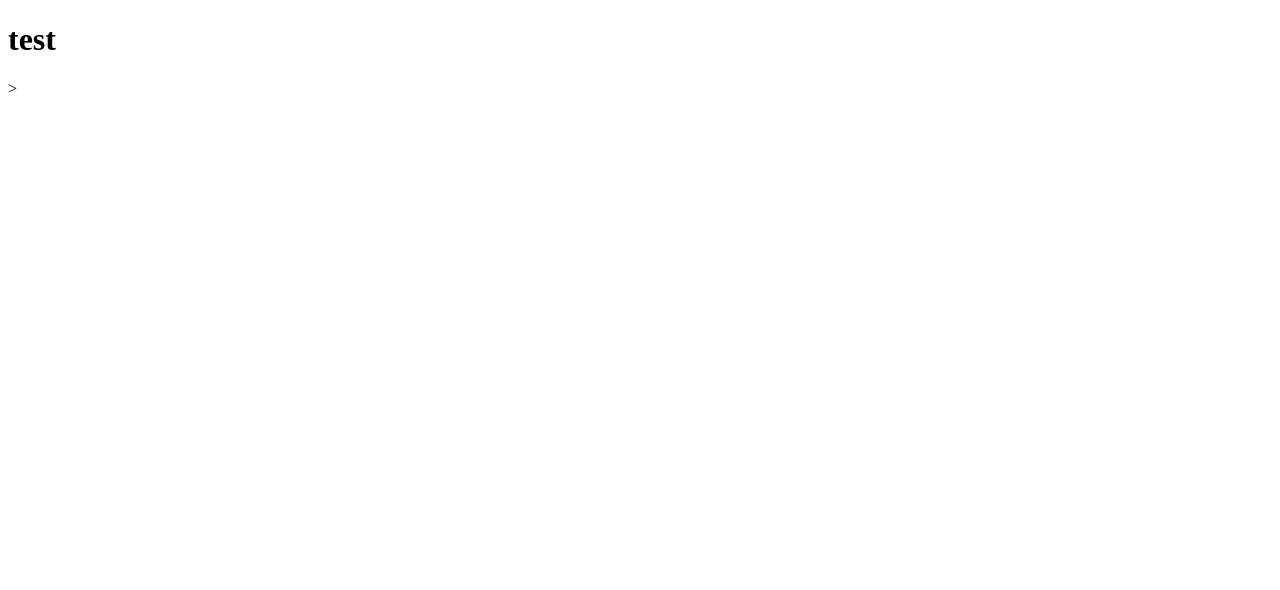
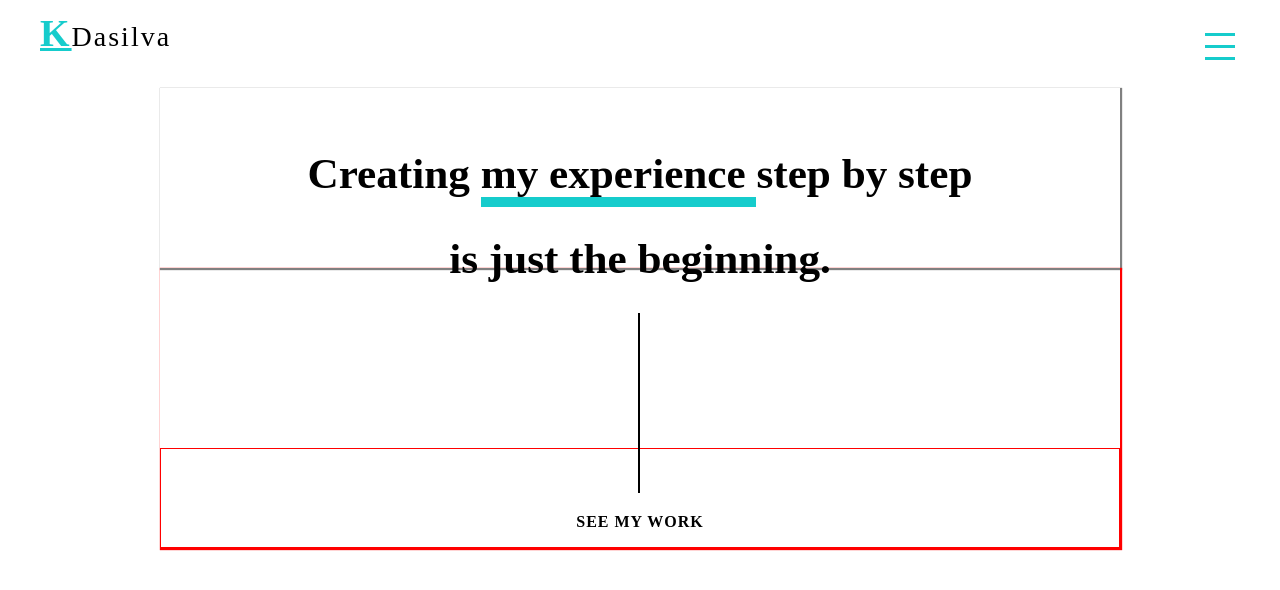
Before and after one commit to conic916/Portfolio, a website: page index.html in a window 1280 px wide. Drawn offline with Linux system fonts and the light colour scheme; a web font is replaced by a local one.

Commit message:
Add content & animation

```diff
--- a/index.html
+++ b/index.html
@@ -4,12 +4,38 @@
 <head>
     <meta charset="UTF-8">
     <meta name="viewport" content="width=device-width, initial-scale=1.0">
+    <link href="https://fonts.googleapis.com/css?family=Crimson+Text&display=swap" rel="stylesheet">
     <link rel="stylesheet" type="text/css" href="./css/style.css">
 </head>
 
 <body>
-    <h1>test</h1>>
+    <nav class="sidebar">
+        <div class="sidebar__logo">
+            <p>KDasilva</p>
+        </div>
+        <button class="hamburger">
+            <span class="hamburger__container">
+                <span class="hamburger__bars"></span>
+            </span>
+        </button>
+    </nav>
+    <section class="content">
+        <div class="content_section_header">
+            <h1 class="content__header">Creating <span class="content__decoration-letter"> my experience </span>step by
+                step </h1>
+            <h2 class="content__second-header"> is just the beginning.</h2>
+        </div>
+    </section>
 
+    <section class="image">
+        <div class="image__container">
+            <div class="image__line"></div>
+            <div class="image__box">
+                <p class="image__heading">see my work</p>
+            </div>
+        </div>
+    </section>
+    <script src="./index.js"></script>
 </body>
 
 </html>
--- /dev/null
+++ b/index.js
@@ -0,0 +1,5 @@
+let menu = document.querySelector('.hamburger');
+
+menu.addEventListener('click', function() {
+  this.classList.toggle('hamburger--active');
+}, false);
--- a/sass/style.scss
+++ b/sass/style.scss
@@ -1,2 +1,208 @@
-.color { color: red;
+@import url('https://fonts.googleapis.com/css?family=Playfair+Display:400i&display=swap');
+
+* {
+    -webkit-box-sizing: border-box;
+    -moz-box-sizing: border-box;
+    box-sizing: border-box;
 }
+
+body {
+    background-color: #FFFFFF;
+    margin-left: 40px;
+    margin-right: 40px;
+}
+
+/* nav */
+.sidebar {
+    height: 80px;
+    width: 100%;
+    display: inline-block;
+
+    .sidebar__logo {
+        margin-top: -25px;
+        height: 50px;
+        width: 250px;
+        font-size: 28px;
+        color: #000000;
+        font-family: 'Playfair Display', serif;
+        letter-spacing: 2px;
+
+        &::first-letter {
+            font-size: 38px;
+            color: #16CCCC;
+            text-decoration: underline;
+            font-weight: 700;
+        }
+    }
+}
+
+
+
+/* hamburger active */
+
+.hamburger {
+    margin-top: -30px;
+    float: right;
+    padding: 0;
+    border: 0;
+    background-color: transparent;
+    cursor: pointer;
+
+    &:focus {
+        &>.hamburger__container {
+            box-shadow: 0 0 2px 2px #b6d4eb;
+        }
+    }
+}
+
+.hamburger__container {
+    display: flex;
+    align-items: center;
+    position: relative;
+    width: 35px;
+    height: 30px;
+}
+
+.hamburger__bars {
+    position: absolute;
+    width: 30px;
+    height: 3px;
+    background-color: #16CCCC;
+    transition: transform 220ms ease-in-out;
+
+    &:before,
+    &:after {
+        display: block;
+        position: absolute;
+        width: 30px;
+        height: 3px;
+        background-color: #16CCCC;
+        content: '';
+    }
+
+    &:before {
+        top: -12px;
+        transition: top 100ms 250ms ease-in, transform 220ms ease-in-out;
+    }
+
+    &:after {
+        bottom: -12px;
+        transition: bottom 100ms 250ms ease-in,
+            transform 220ms ease-in-out;
+    }
+}
+
+.hamburger--active {
+    .hamburger__bars {
+        transform: rotate(225deg);
+        transition: transform 220ms 120ms ease-in-out;
+
+        &:before {
+            top: 0;
+            transition: top 100ms ease-out;
+        }
+
+        &:after {
+            bottom: 0;
+            transform: rotate(-90deg);
+            transition: bottom 100ms ease-out,
+                transform 220ms 120ms ease-in-out;
+        }
+    }
+}
+
+.hamburger,
+.hamburger__container {
+    &:focus {
+        outline: none;
+    }
+}
+
+/* header */
+
+.content_section_header {
+    padding-top: 25px;
+    margin: 0 auto;
+    text-align: center;
+    font-size: 1.8rem;
+    font-weight: 900;
+    box-shadow: 1px 1px 1px 1px grey;
+    height: 180px;
+    width: 80%;
+
+    .content__header {
+        animation-name: animation-header;
+        animation-duration: 2s;
+        animation-timing-function: ease-in-out;
+
+        .content__decoration-letter {
+            border-bottom: 10px solid #16CCCC;
+        }
+    }
+
+
+    /* animation */
+
+    @keyframes animation-header {
+        from {
+            margin-top: 40%;
+            width: 100%;
+            animation-timing-function: ease-out;
+        }
+
+        to {
+            text-align: center;
+            width: 100%;
+            color: rgb(0, 0, 0);
+            animation-timing-function: ease-out;
+        }
+    }
+}
+
+/* line */
+.image__container {
+    box-shadow: 1px 1px 1px 1px red;
+    width: 80%;
+    margin: 0 auto;
+    display: block;
+    text-align: center;
+    animation-name: animation-container;
+    animation-duration: 2s;
+    animation-timing-function: ease-in-out;
+
+    @keyframes animation-container {
+        from {
+            margin-top: -10%;
+            color: #ffffff;
+            animation-timing-function: ease-out;
+        }
+
+        to {
+            color: none;
+            text-align: center;
+            visibility: hidden;
+            display: none;
+            animation-timing-function: ease-out;
+        }
+    }
+
+    .image__line {
+        border-left: 2px solid rgb(0, 0, 0);
+        height: 180px;
+        width: 0;
+        margin: auto;
+        transform: translate(-50%, 25%);
+        justify-content: center;
+        animation-name: animation-container;
+    }
+
+    .image__box {
+        border: 1px solid red;
+        justify-content: center;
+        padding-top: 5%;
+        text-transform: uppercase;
+        font-size: 16px;
+        font-weight: bold;
+        letter-spacing: 1px;
+    }
+}
```
Also changed, not shown: css/style.css, 1 other file.
